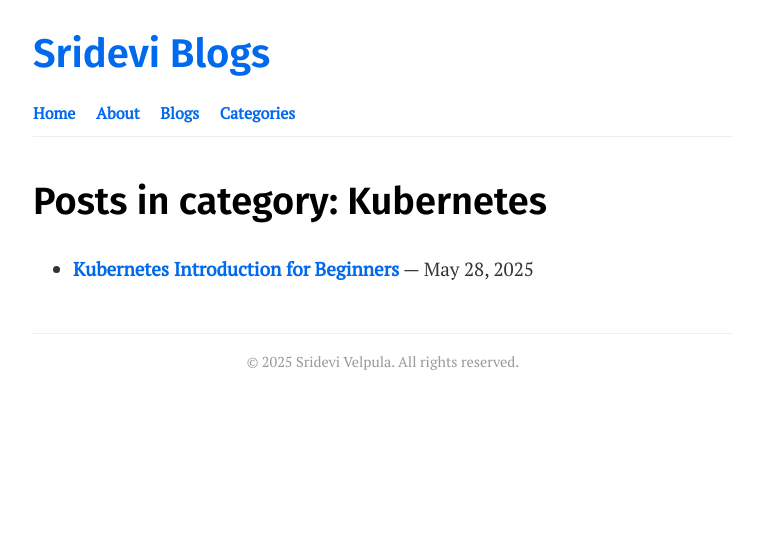
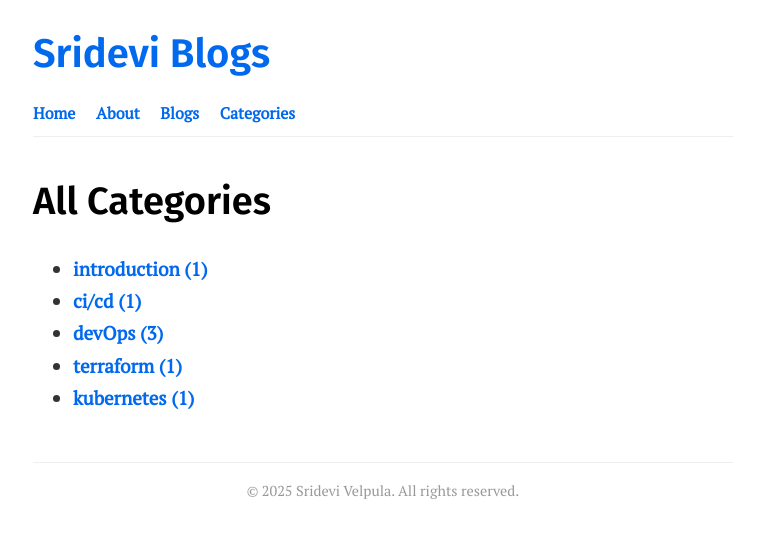
Before and after one commit to srideviblogs/srideviblogs.github.io, a Jekyll site: the page built from categories/kubernetes.md, in a window 1280 px wide. Shown: the top 538 px of the page, without its empty margins (257-1021 px from the left). Built offline with Jekyll 4.4.1, drawn with Linux system fonts in a browser that asks for light colours.

Commit message:
Update category.html

```diff
--- a/_layouts/category.html
+++ b/_layouts/category.html
@@ -2,11 +2,12 @@
 layout: default
 ---
 
-<h1>Posts in category: {{ page.title }}</h1>
+<h1>All Categories</h1>
 
 <ul>
-  {% assign posts_in_category = site.posts | where_exp: "post", "post.categories contains page.category" %}
-  {% for post in posts_in_category %}
-    <li><a href="{{ post.url }}">{{ post.title }}</a> — {{ post.date | date: "%b %-d, %Y" }}</li>
+  {% for category in site.categories %}
+    <li>
+      <a href="/categories/{{ category[0] }}/">{{ category[0] }} ({{ category[1].size }})</a>
+    </li>
   {% endfor %}
 </ul>
```
